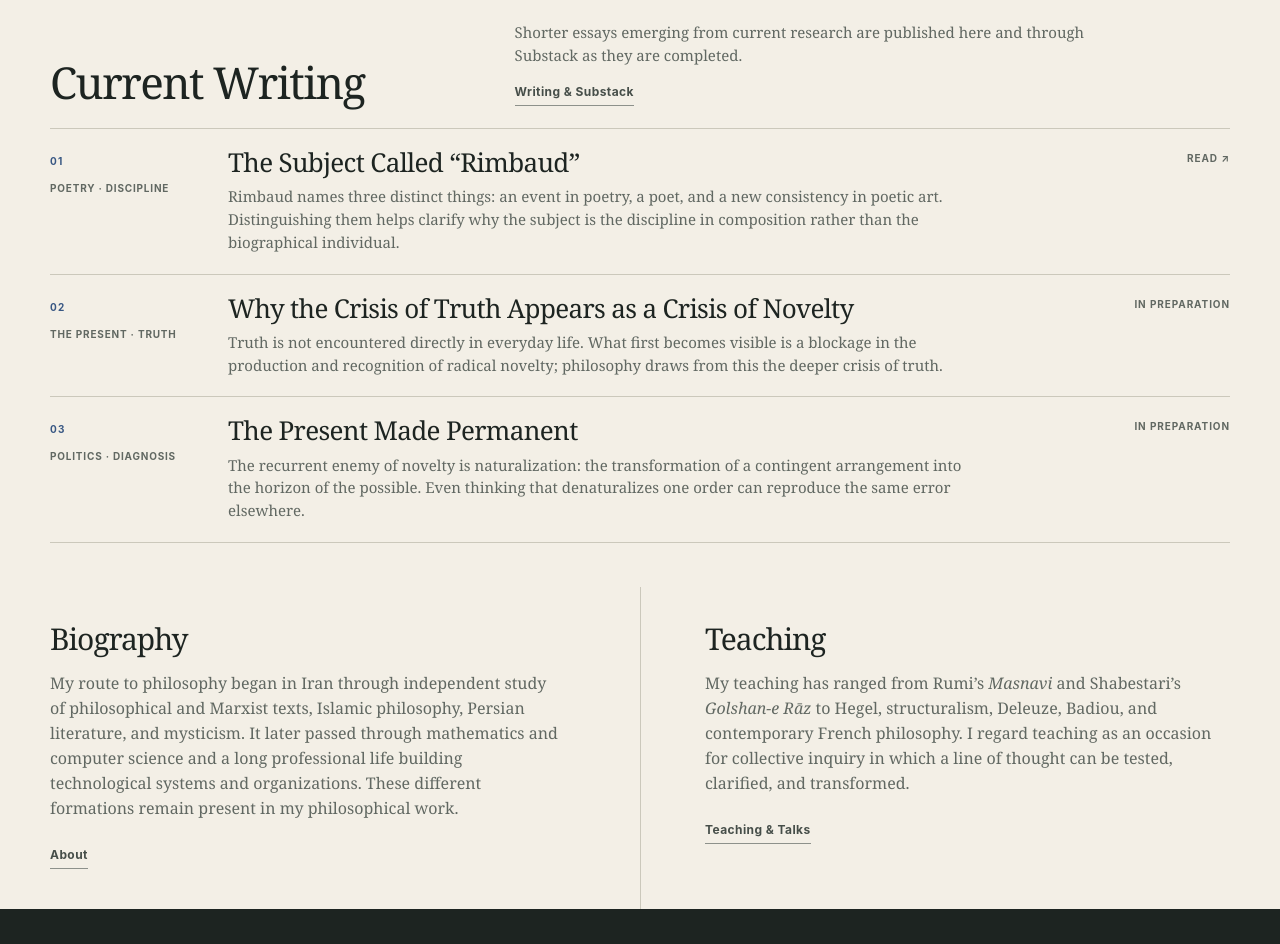
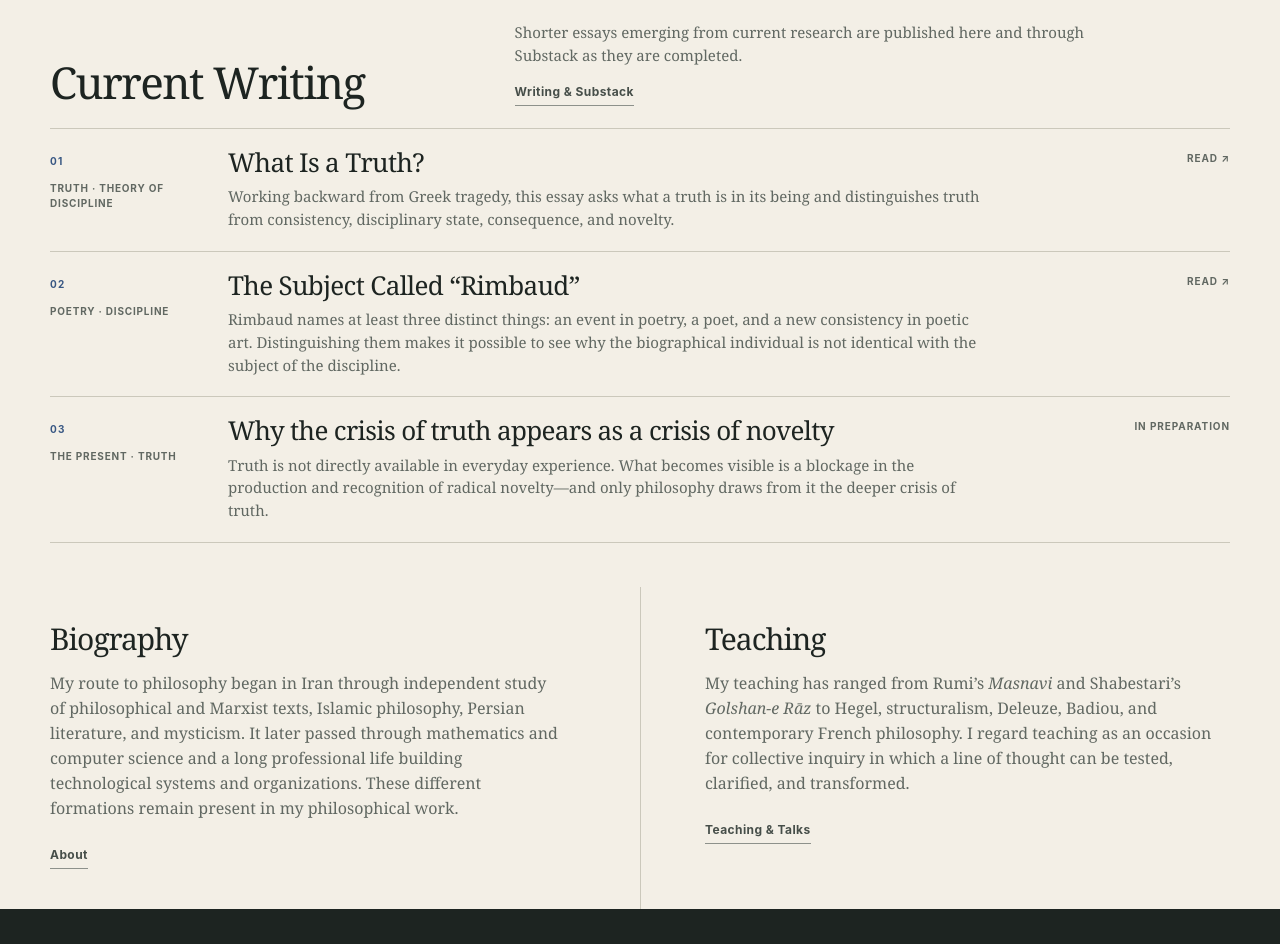
Before and after one commit to mohammad-naderi/mrnaderi.org, a Next.js app: page / in a window 1280 px wide. Shown: the part 1620-2564 px from the top of the page. Built offline with nearby package versions, Linux system fonts and the light colour scheme.

Commit message:
Drive homepage writing from shared list

```diff
--- a/app/page.tsx
+++ b/app/page.tsx
@@ -2,6 +2,7 @@ import type { Metadata } from "next";
 import Image from "next/image";
 import Link from "next/link";
 import { SiteFooter, SiteHeader } from "@/components/site";
+import { writings } from "@/data/writing";
 
 export const metadata: Metadata = {
   title: { absolute: "Mohammad Reza Naderi — Philosopher and Author" },
@@ -43,27 +44,7 @@ const structuredData = {
   ],
 };
 
-const notes = [
-  {
-    number: "01",
-    tag: "Poetry · Discipline",
-    title: "The Subject Called “Rimbaud”",
-    text: "Rimbaud names three distinct things: an event in poetry, a poet, and a new consistency in poetic art. Distinguishing them helps clarify why the subject is the discipline in composition rather than the biographical individual.",
-    href: "https://mrnaderi.substack.com/p/the-subject-called-rimbaud",
-  },
-  {
-    number: "02",
-    tag: "The Present · Truth",
-    title: "Why the Crisis of Truth Appears as a Crisis of Novelty",
-    text: "Truth is not encountered directly in everyday life. What first becomes visible is a blockage in the production and recognition of radical novelty; philosophy draws from this the deeper crisis of truth.",
-  },
-  {
-    number: "03",
-    tag: "Politics · Diagnosis",
-    title: "The Present Made Permanent",
-    text: "The recurrent enemy of novelty is naturalization: the transformation of a contingent arrangement into the horizon of the possible. Even thinking that denaturalizes one order can reproduce the same error elsewhere.",
-  },
-];
+const homeWritings = writings.slice(0, 3);
 
 const homeBooks = [
   {
@@ -188,20 +169,20 @@ export default function Home() {
           </div>
 
           <div className="home-writing-list">
-            {notes.map((note) => (
-              <article className="home-writing-entry" key={note.number}>
+            {homeWritings.map((writing, index) => (
+              <article className="home-writing-entry" key={writing.id}>
                 <div className="home-writing-meta">
-                  <span>{note.number}</span>
-                  <p>{note.tag}</p>
+                  <span>{String(index + 1).padStart(2, "0")}</span>
+                  <p>{writing.area}</p>
                 </div>
                 <div>
                   <h3>
-                    {note.href ? <a href={note.href}>{note.title}</a> : note.title}
+                    {writing.href ? <a href={writing.href}>{writing.title}</a> : writing.title}
                   </h3>
-                  <p>{note.text}</p>
+                  <p>{writing.text}</p>
                 </div>
-                {note.href ? (
-                  <a className="home-writing-status" href={note.href}>Read ↗</a>
+                {writing.href ? (
+                  <a className="home-writing-status" href={writing.href}>Read ↗</a>
                 ) : (
                   <p className="home-writing-status">In preparation</p>
                 )}
```
